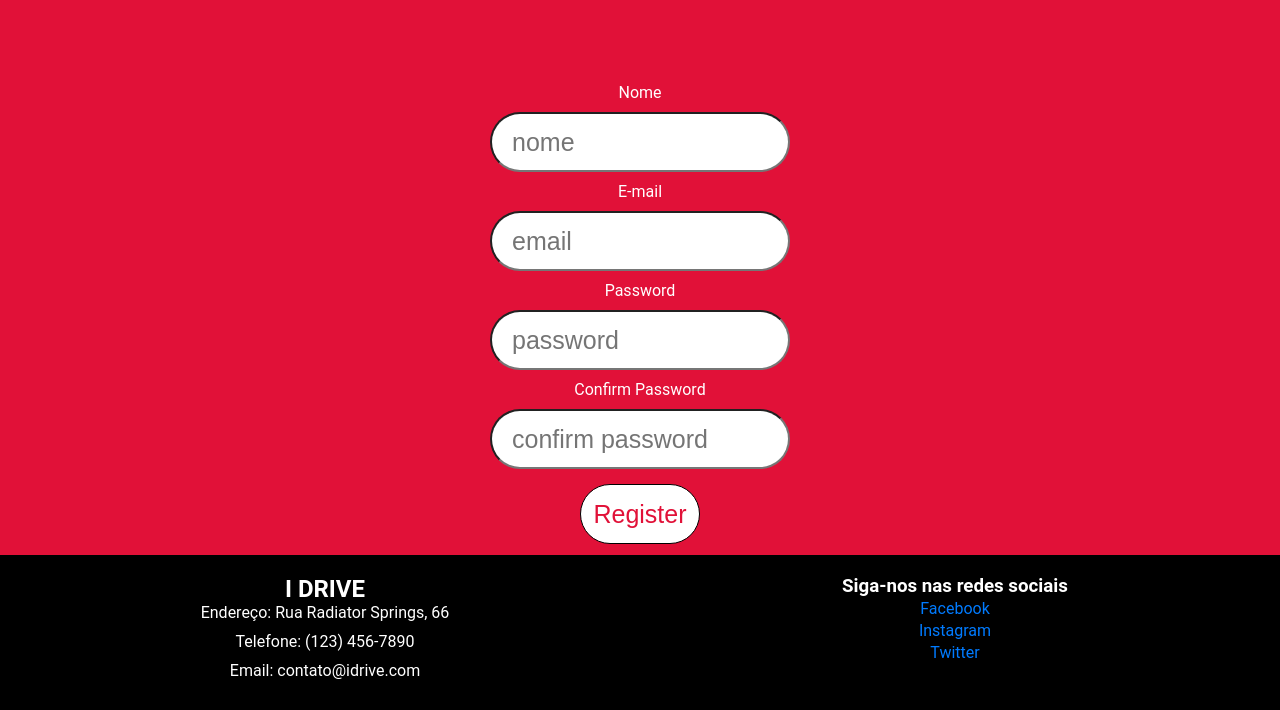
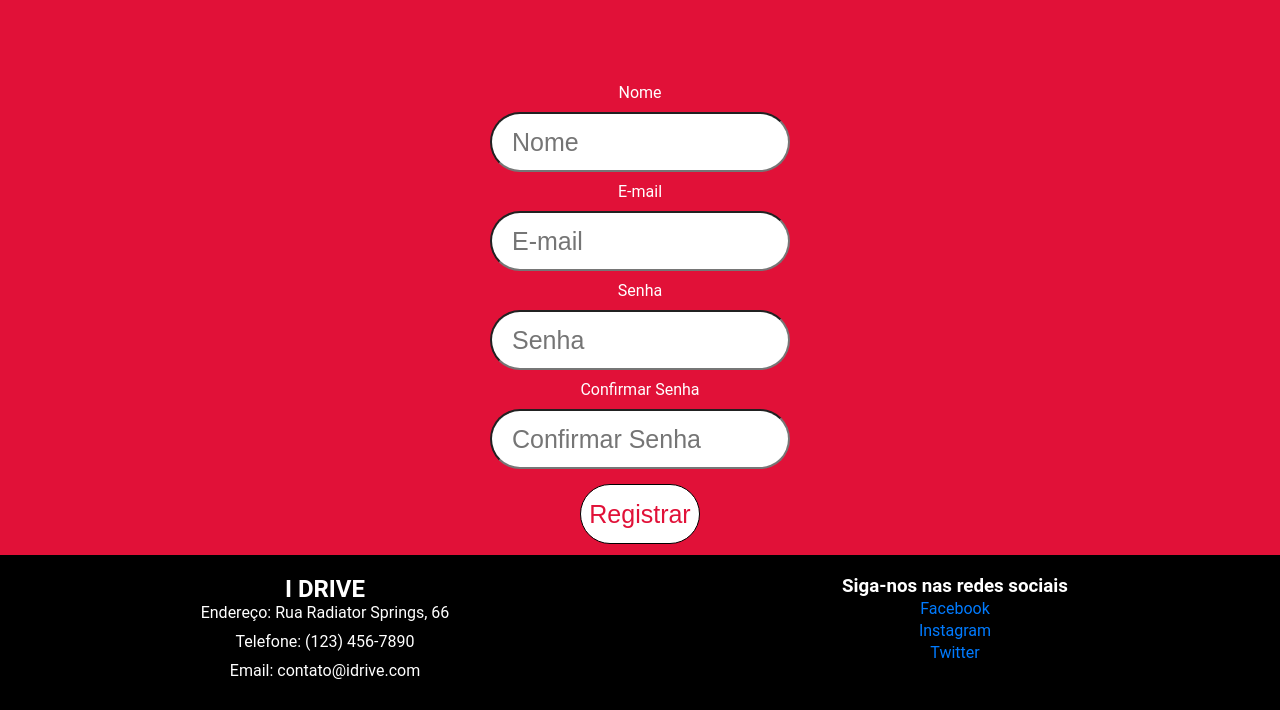
Before and after one commit to JuanVictorss/IDrive-com-backend, a website: page idrive-backend/public/html/registrar.html in a window 1280 px wide. Shown: the part 199-909 px from the top of the page. Drawn offline with Linux system fonts and the light colour scheme.

Commit message:
fix: html

```diff
--- a/idrive-backend/public/html/registrar.html
+++ b/idrive-backend/public/html/registrar.html
@@ -16,16 +16,44 @@
             alt="logo da I Drive preto"
           />
         </div>
-        <form>
+        <form id="register-form">
           <label for="nome">Nome</label>
-          <input type="text" name="nome" id="nome" placeholder="nome" />
+          <input
+            type="text"
+            name="nome"
+            id="nome"
+            placeholder="Nome"
+            required
+          />
+
           <label for="email">E-mail</label>
-          <input type="email" placeholder="email" />
-          <label for="password">Password</label>
-          <input type="password" placeholder="password" />
-          <label for="password">Confirm Password</label>
-          <input type="password" placeholder="confirm password" />
-          <button id="login" type="submit">Register</button>
+          <input
+            type="email"
+            name="email"
+            id="email"
+            placeholder="E-mail"
+            required
+          />
+
+          <label for="senha">Senha</label>
+          <input
+            type="password"
+            name="senha"
+            id="senha"
+            placeholder="Senha"
+            required
+          />
+
+          <label for="confirmarSenha">Confirmar Senha</label>
+          <input
+            type="password"
+            name="confirmarSenha"
+            id="confirmarSenha"
+            placeholder="Confirmar Senha"
+            required
+          />
+
+          <button id="register" type="submit">Registrar</button>
         </form>
       </section>
     </main>
--- a/idrive-backend/routes/carros.js
+++ b/idrive-backend/routes/carros.js
@@ -4,7 +4,7 @@ import { obtemTodosOsCarros } from "../models/carros.js";
 const routerCarros = Router();
 
 routerCarros.get("/api/carros", async (_, resposta) => {
-  const filmes = await obtemTodosOsCarros();
+  const carros = await obtemTodosOsCarros();
 
   return resposta.status(200).json(carros);
 });
```
